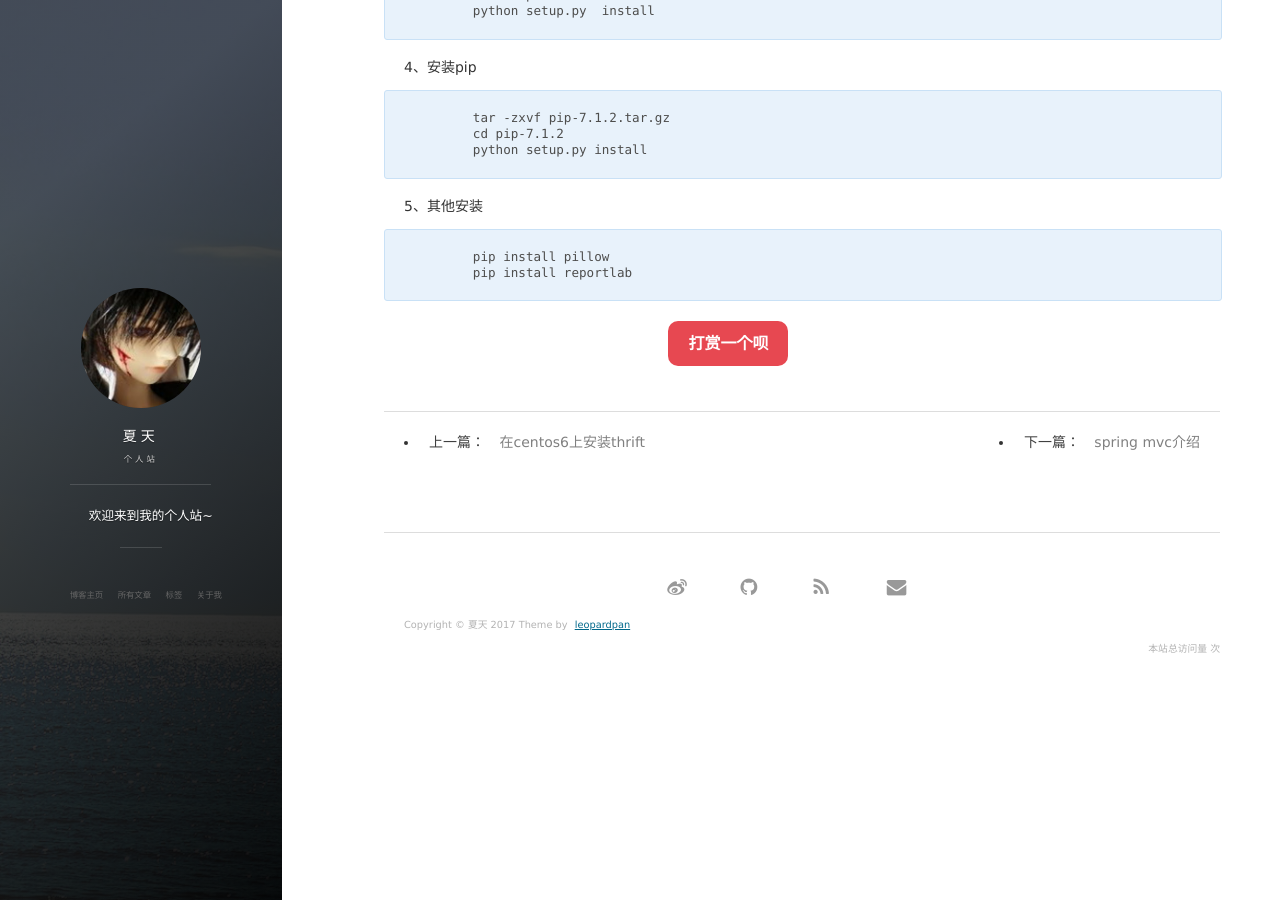
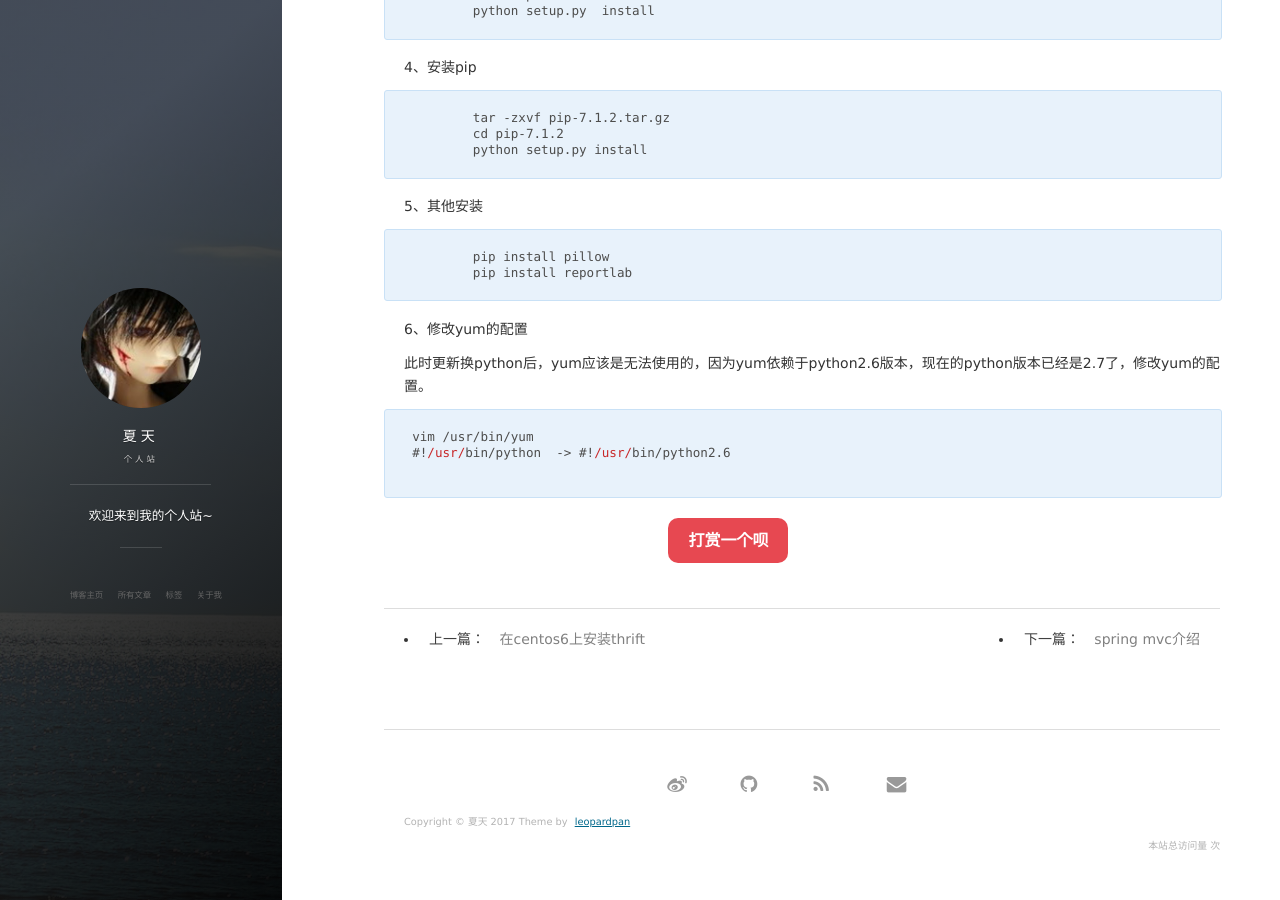
Before and after one commit to sdyz5210/sdyz5210.github.io, a Jekyll site: the page built from _posts/2015-7-31-update-python.md, in a window 1280 px wide and 900 px high, scrolled down 533 px. Built offline with Jekyll 4.4.1, drawn with Linux system fonts in a browser that asks for light colours; nearby versions of some CDN libraries; comment, search, counter and statistics services are not loaded.

````diff
--- a/_posts/2015-7-31-update-python.md
+++ b/_posts/2015-7-31-update-python.md
@@ -47,3 +47,13 @@
 	pip install pillow
 	pip install reportlab
 ```
+
+6、修改yum的配置
+
+此时更新换python后，yum应该是无法使用的，因为yum依赖于python2.6版本，现在的python版本已经是2.7了，修改yum的配置。
+
+```
+vim /usr/bin/yum
+#!/usr/bin/python  -> #!/usr/bin/python2.6
+
+```
````
Also changed, not shown: _posts/2017-11-6-set-mriadb-max-connection-on-centos7.md (added, +70 -0 lines).
